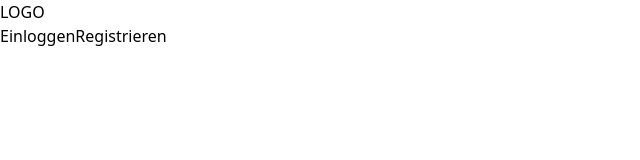
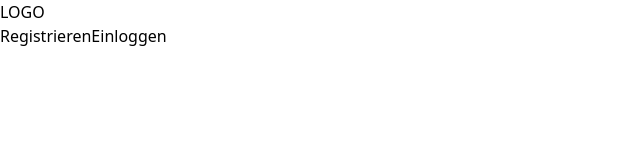
Before and after one commit to S-Guettner/it-job-plattform-frontend, a React (Vite) app: page /company in a window 1280 px wide. Shown: the top 160 px of the page, without its empty margins (0-640 px from the left). Built offline with nearby package versions, Linux system fonts and the light colour scheme.

Commit message:
fix: changed file structure and paths

```diff
--- a/src/App.tsx
+++ b/src/App.tsx
@@ -1,13 +1,13 @@
-import { BrowserRouter,Routes,Route } from "react-router-dom"
+import { BrowserRouter, Routes, Route } from "react-router-dom"
 
 import Home from "./pages/Home"
-import Registration from "./components/RegistrationCompany.tsx"
+import RegistrationCompany from "./pages/RegistrationCompany.tsx"
 import { langContext } from "./context/LanguageContext"
 import LoginPage from "./pages/LoginPage"
 import DashboardCompany from "./pages/DashboardCompany.tsx"
 import Auth from "./components/Auth.tsx"
 import CompanyPage from "./pages/CompanyPage.tsx"
-
+import LoginCompany from './pages/LoginCompany.tsx'
 
 function App() {
 
@@ -18,15 +18,17 @@ function App() {
 
       <BrowserRouter>
         <Routes>
+          <Route path="/" element={<Home />} />
 
           <Route element={<Auth />}>
             <Route path="/dashboard_company" element={<DashboardCompany />} />
           </Route>
           <Route path="/login-page" element={<LoginPage />} />
 
+          <Route path="/company" element={<CompanyPage />} />
+          <Route path="/company-registration" element={<RegistrationCompany />} />
+          <Route path="/company-login" element={<LoginCompany />} />
 
-      <Route path="/" element={<Home />} />
-      <Route path="/company" element={<CompanyPage />} />
         </Routes>
       </BrowserRouter>
     </langContext.Provider>
--- a/src/components/Auth.tsx
+++ b/src/components/Auth.tsx
@@ -1,7 +1,7 @@
 import { useEffect, useState } from "react"
 import { Outlet, useNavigate } from "react-router-dom"
 import DashboardCompany from "../pages/DashboardCompany"
-import Login from "./LoginCompany"
+import Login from "../pages/LoginCompany"
 
 const Auth = () => {
 
--- a/src/pages/CompanyPage.tsx
+++ b/src/pages/CompanyPage.tsx
@@ -1,10 +1,8 @@
-import { FC, useState } from 'react'
-import LoginCompany from '../components/LoginCompany.tsx'
-
+import { FC } from 'react'
+import { Link } from 'react-router-dom'
 
 const CompanyPage: FC = () => {
 
-    const [openLogin,setOpenLogin] = useState(false)
 
     return (
         <>
@@ -12,13 +10,13 @@ const CompanyPage: FC = () => {
                 <nav className='flex justify-between'>
                     <p className='inline'>LOGO</p>
                     <div className='inline'>
-                      <button onClick={() => setOpenLogin(prev => !prev)} className='mx-2'>Einloggen</button>
-            <button className='mx-2'>Registrieren</button>
+
+                        <Link className='mx-2' to={'/company-registration'}>Registrieren</Link>
+                        <Link className='mx-2' to={'/company-login'}>Einloggen</Link>
+
                     </div>
                 </nav>
-            <div className='w-40 mr-10 ml-auto'>
-            {openLogin ? <LoginCompany /> : ""}
-            </div>
+
             </header>
         </>
     )
--- a/src/pages/Home.tsx
+++ b/src/pages/Home.tsx
@@ -1,6 +1,6 @@
 import { FC, useState } from 'react'
 import { Link } from 'react-router-dom'
-import Login from '../components/LoginCompany'
+import Login from './LoginCompany'
 
 
 
--- a/src/pages/LoginPage.tsx
+++ b/src/pages/LoginPage.tsx
@@ -1,5 +1,5 @@
 import { FC } from 'react'
-import Login from '../components/LoginCompany.tsx'
+import Login from './LoginCompany.tsx'
 
 
 const LoginPage: FC = () => {
```
Also changed, not shown: src/pages/LoginCompany.tsx (renamed from src/components/LoginCompany.tsx), src/pages/RegistrationCompany.tsx (renamed from src/components/RegistrationCompany.tsx). Lines whose indentation alone changed are shown as unchanged.
